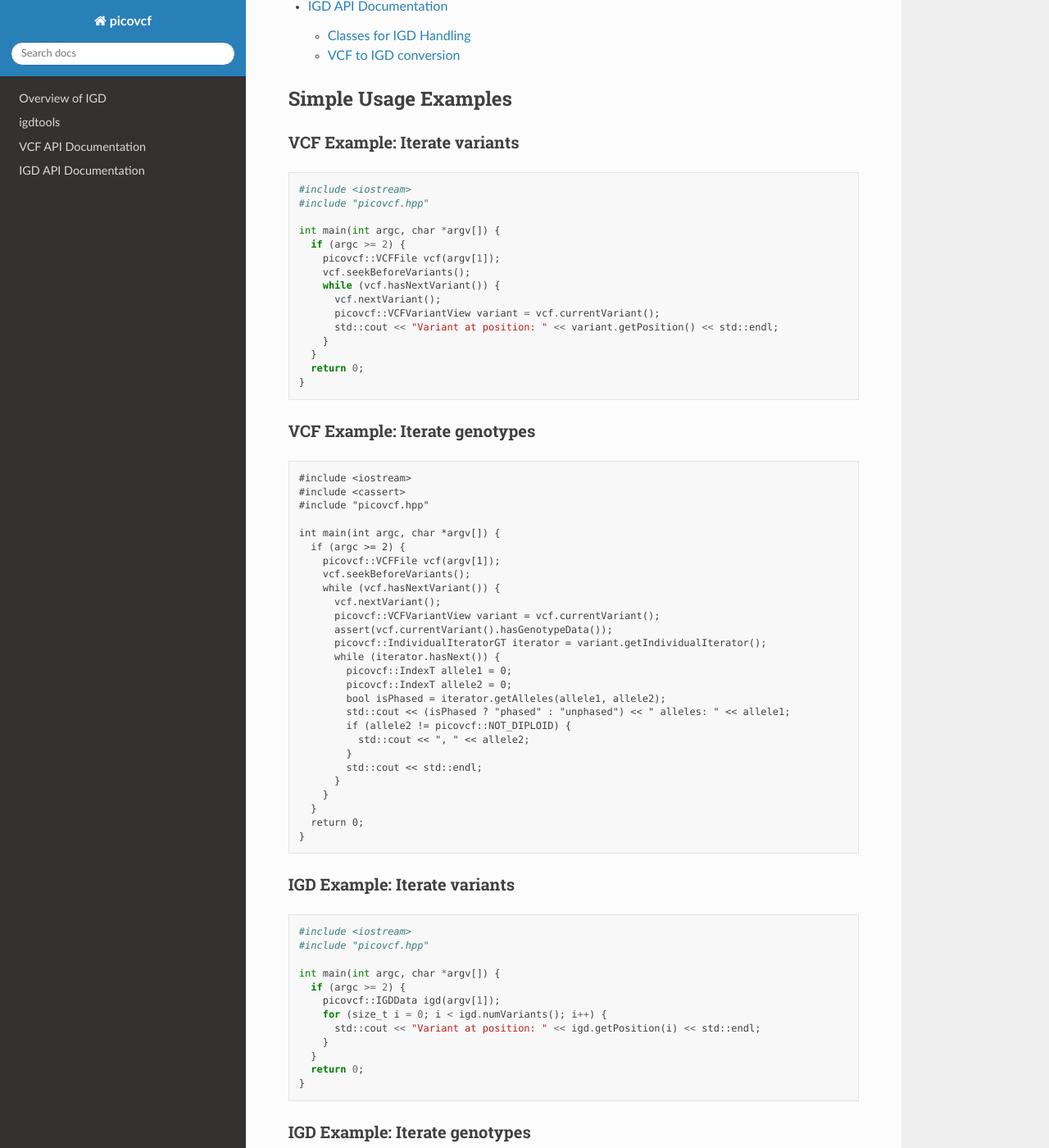
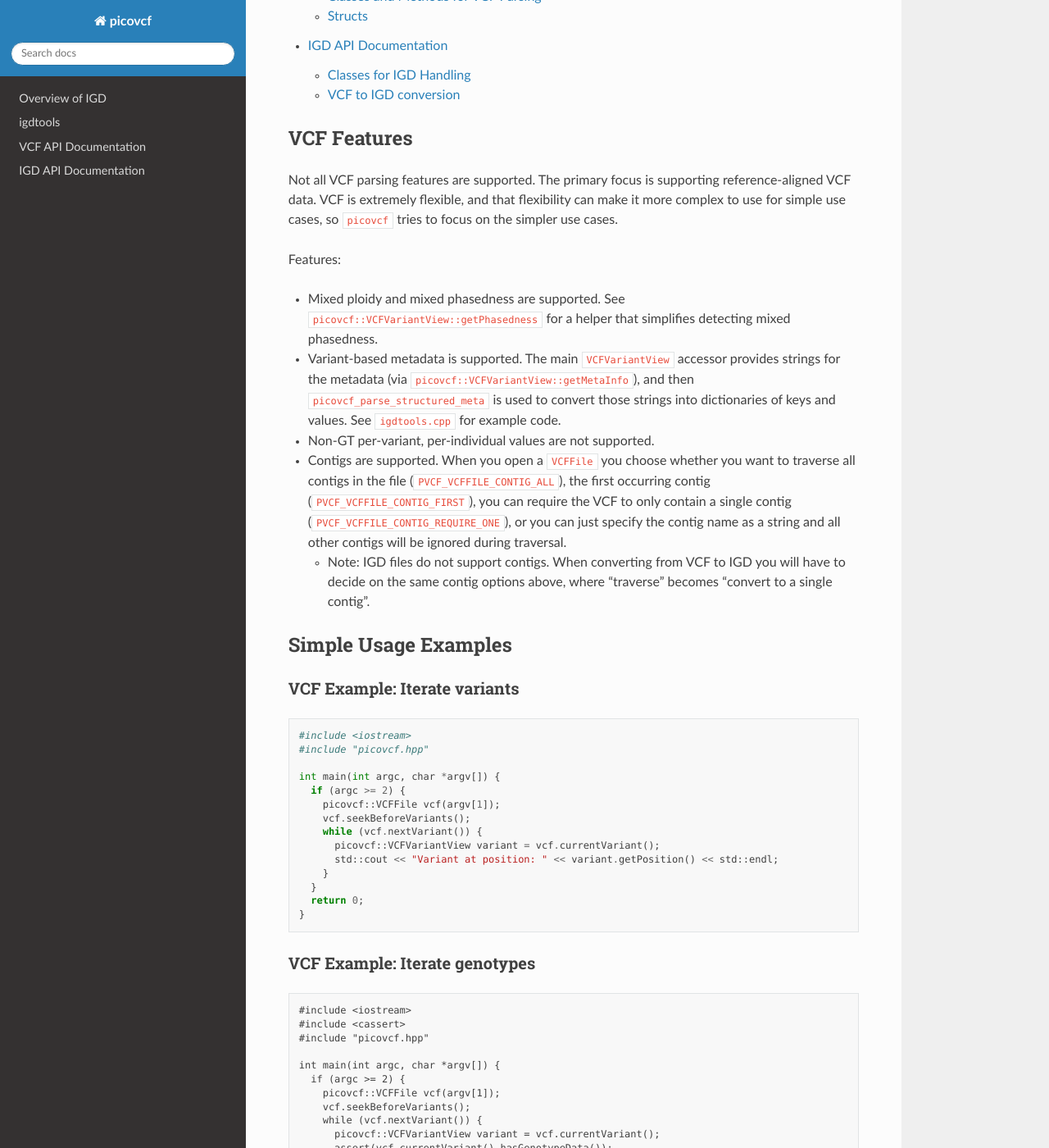
Before and after one commit to aprilweilab/picovcf, a Sphinx documentation site: the page built from doc/index.rst, in a window 1280 px wide and 1400 px high, scrolled down 1090 px. Shown: the whole window at 82% size. Built offline with Sphinx 7.4.7 and the Read the Docs theme 3.1.0, drawn with Linux system fonts in a browser that asks for light colours; the version number could not be read and is left out; cross-references to code outside the pages are shown as plain code; some of the changed text lies outside the part shown.

Commit message:
Contig handling for picovcf and igdtools (#43)
You can select from multiple options on how to handle contigs
encountered in a VCFFile. The goal is to make it easy to handle
the scenario where the file has a single contig, and easy to tell
when that is not the case.

Updated documentation reflects how to use these options. IGD only
supports a single contig (i.e., it doesn't have the concept of
sequences within the format), so igdtools has options for how to
handle contigs when encountered converting VCF to IGD.

```diff
--- a/doc/index.rst
+++ b/doc/index.rst
@@ -27,6 +27,22 @@ picovcf, or you can also install them via ``pip install igdtools``.
   vcf_api
   igd_api
 
+VCF Features
+------------
+
+Not all VCF parsing features are supported. The primary focus is supporting reference-aligned
+VCF data. VCF is extremely flexible, and that flexibility can make it more complex to use for
+simple use cases, so ``picovcf`` tries to focus on the simpler use cases.
+
+Features:
+
+* Mixed ploidy and mixed phasedness are supported. See :doxygenfunction:`picovcf::VCFVariantView::getPhasedness` for a helper that simplifies detecting mixed phasedness.
+* Variant-based metadata is supported. The main ``VCFVariantView`` accessor provides strings for the metadata (via :doxygenfunction:`picovcf::VCFVariantView::getMetaInfo`), and then :doxygenfunction:`picovcf_parse_structured_meta` is used to convert those strings into dictionaries of keys and values. See ``igdtools.cpp`` for example code.
+* Non-GT per-variant, per-individual values are not supported.
+* Contigs are supported. When you open a :doxygenclass:`VCFFile` you choose whether you want to traverse all contigs in the file (:doxygendefine:`PVCF_VCFFILE_CONTIG_ALL`), the first occurring contig (:doxygendefine:`PVCF_VCFFILE_CONTIG_FIRST`), you can require the VCF to only contain a single contig (:doxygendefine:`PVCF_VCFFILE_CONTIG_REQUIRE_ONE`), or you can just specify the contig name as a string and all other contigs will be ignored during traversal.
+
+  * Note: IGD files do not support contigs. When converting from VCF to IGD you will have to decide on the same contig options above, where "traverse" becomes "convert to a single contig".
+
 Simple Usage Examples
 ---------------------
 
@@ -42,8 +58,7 @@ VCF Example: Iterate variants
     if (argc >= 2) {
       picovcf::VCFFile vcf(argv[1]);
       vcf.seekBeforeVariants();
-      while (vcf.hasNextVariant()) {
-        vcf.nextVariant();
+      while (vcf.nextVariant()) {
         picovcf::VCFVariantView variant = vcf.currentVariant();
         std::cout << "Variant at position: " << variant.getPosition() << std::endl;
       }
@@ -65,18 +80,27 @@ VCF Example: Iterate genotypes
     if (argc >= 2) {
       picovcf::VCFFile vcf(argv[1]);
       vcf.seekBeforeVariants();
-      while (vcf.hasNextVariant()) {
-        vcf.nextVariant();
+      while (vcf.nextVariant()) {
         picovcf::VCFVariantView variant = vcf.currentVariant();
         assert(vcf.currentVariant().hasGenotypeData());
-        picovcf::IndividualIteratorGT iterator = variant.getIndividualIterator();
-        while (iterator.hasNext()) {
-          picovcf::IndexT allele1 = 0;
-          picovcf::IndexT allele2 = 0;
-          bool isPhased = iterator.getAlleles(allele1, allele2);
-          std::cout << (isPhased ? "phased" : "unphased") << " alleles: " << allele1;
-          if (allele2 != picovcf::NOT_DIPLOID) {
-            std::cout << ", " << allele2;
+        const std::vector<AlleleT> gt = variant.getGenotypeArray();
+        const size_t ploidy = variant.getMaxPloidy();
+        for (size_t indiv = 0; indiv < vcf.numIndividuals(); indiv++) {
+          const bool isPhased = variant.getIsPhased()[indiv];
+          std::cout << (isPhased ? "phased" : "unphased") << " alleles: ";
+          const size_t indivStart = indiv * ploidy;
+          for (size_t j = 0; j < ploidy; j++) {
+            const auto allele = gt.at(indivStart + j);
+            // MIXED_PLOIDY means the current individual has a ploidy less than j
+            if (allele == picovcf::MIXED_PLOIDY) {
+              std::cout << "N/A, ";
+            // Missing data - i.e., "." in the VCF file
+            } else if (allele == picovcf::MISSING_VALUE) {
+              std::cout << "?, ";
+            // A regular REF/ALT value 0,1,...
+            } else {
+              std::cout << allele << ", ";
+            }
           }
           std::cout << std::endl;
         }
```
Also changed, not shown: doc/igd_overview.rst (+10 -0 lines), 5 other files.
